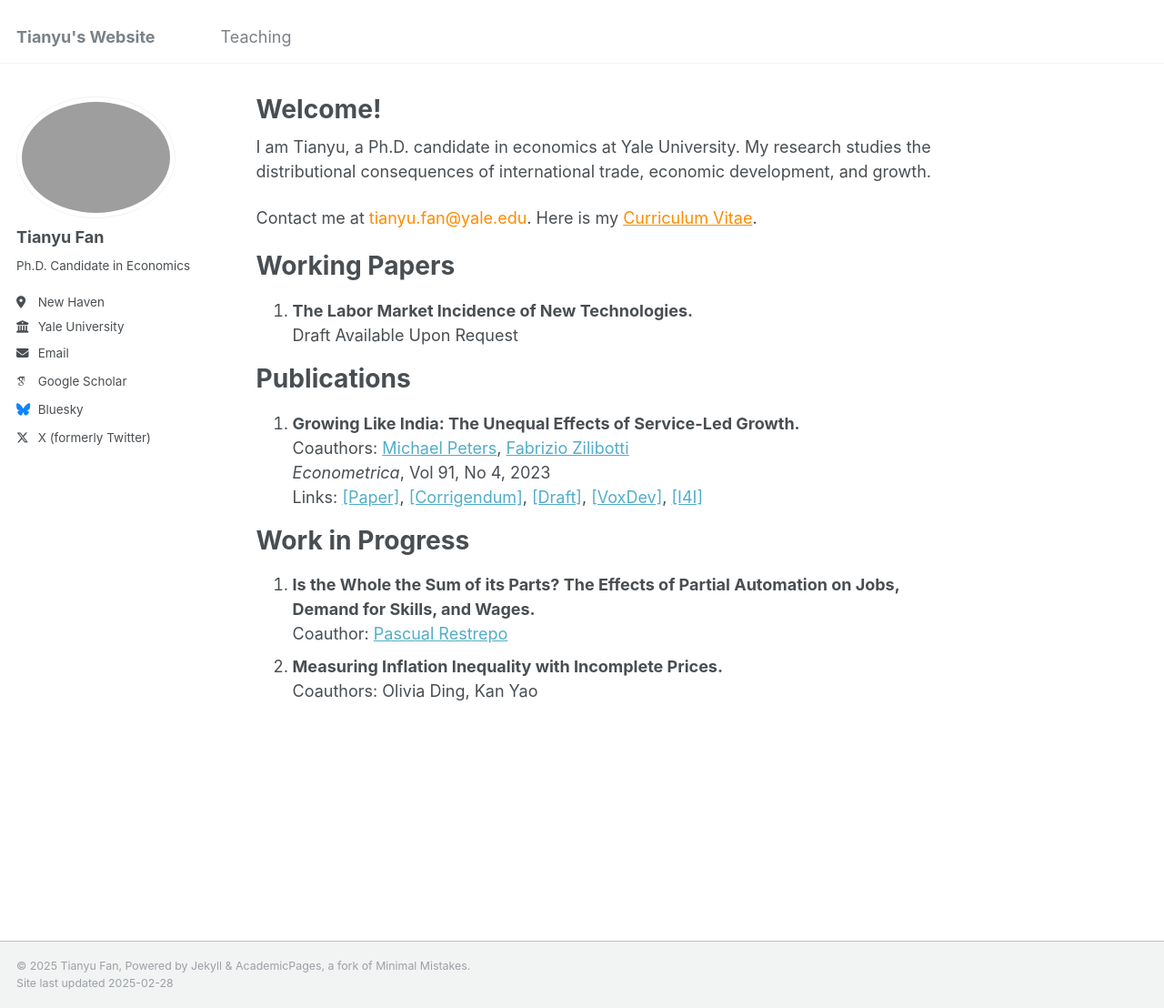
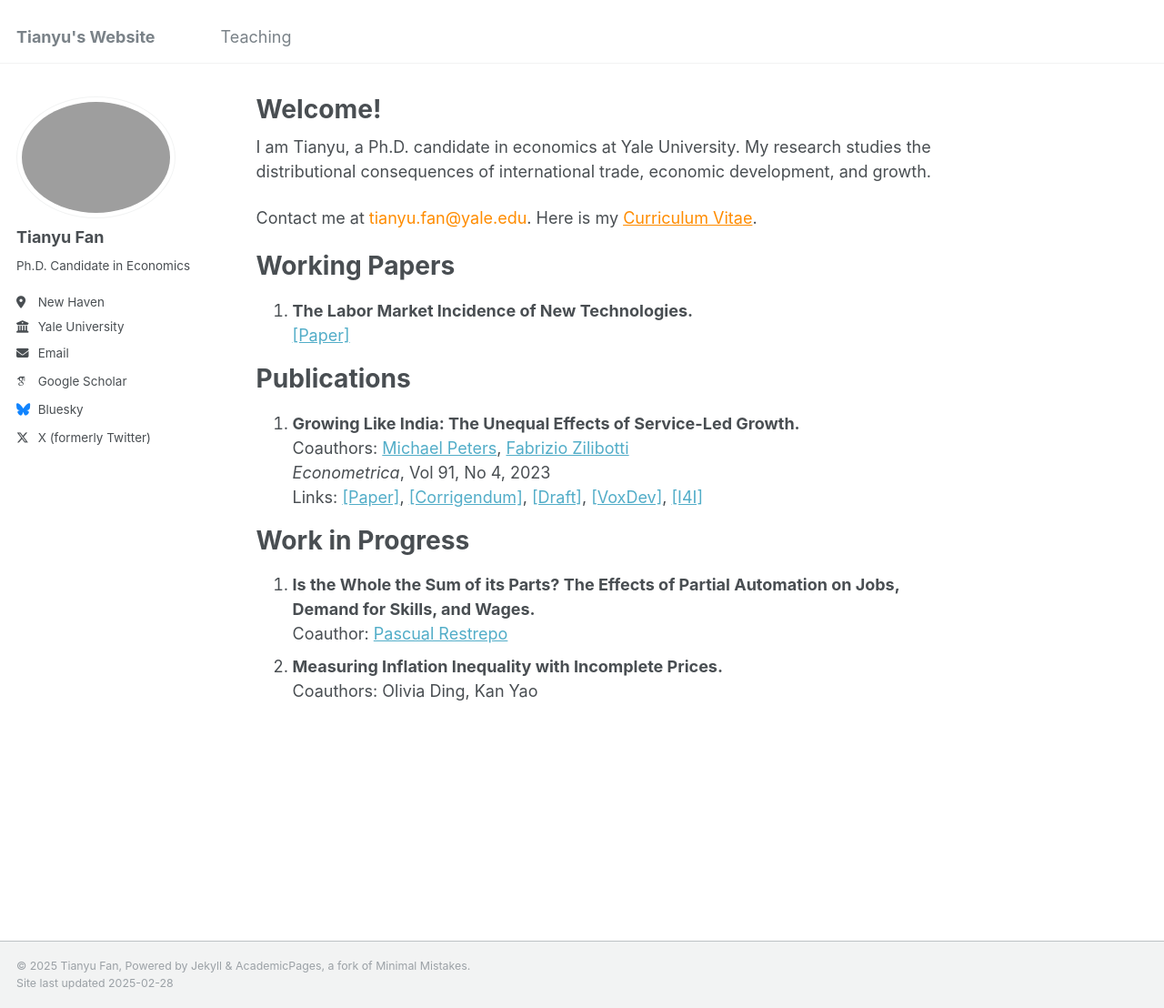
Before and after one commit to tianyufan-econ/tianyufan-econ.github.io, a Jekyll site: the page built from _pages/about.md, in a window 1280 px wide and 1108 px high. Shown: the whole window at 91% size. Built offline with Jekyll 4.4.1, drawn with Linux system fonts in a browser that asks for light colours; some web fonts are replaced.

Commit message:
Update about.md

```diff
--- a/_pages/about.md
+++ b/_pages/about.md
@@ -14,7 +14,7 @@ Contact me at <span style="color: darkorange;">tianyu.fan@yale.edu</span>. Here
 Working Papers
 ======
 1. **The Labor Market Incidence of New Technologies.**
-   Draft Available Upon Request
+   [\[Paper\]](/files/FAN_technology_incidence.pdf)
 
 Publications
 ======
```
